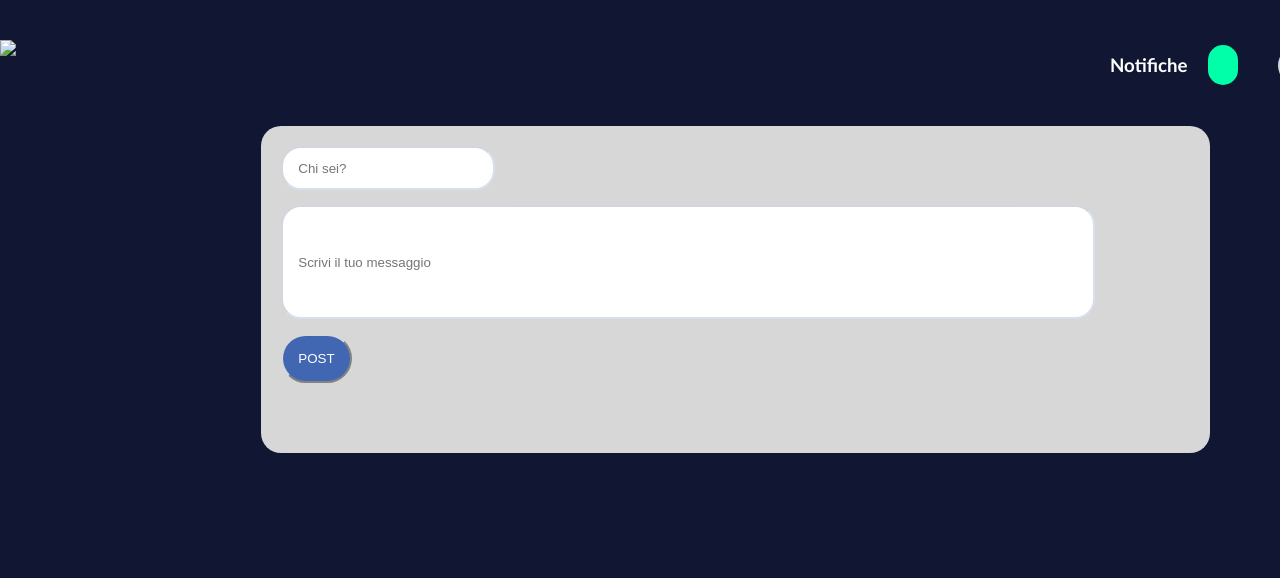
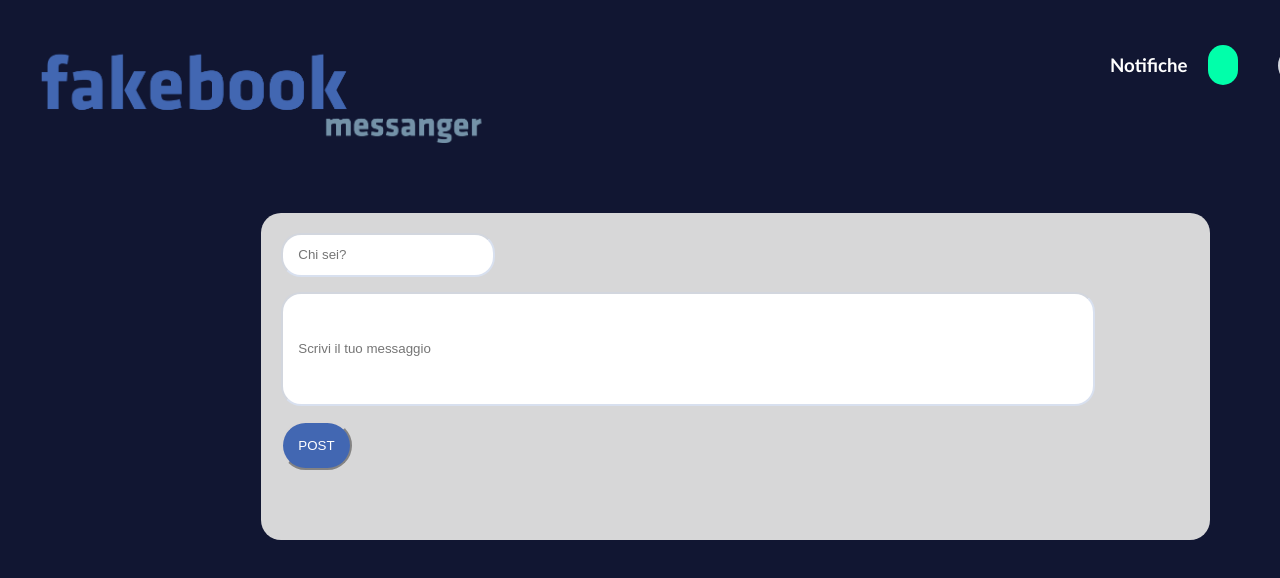
Before and after one commit to MartinaVenasco/30.06, a plain HTML site: page index.html in a window 1280 px wide. Shown: the top 578 px of the page. Drawn offline with Linux system fonts and the light colour scheme; the site is published under a folder, as on GitHub Pages, so addresses that start at the root find nothing; no server answers.

Commit message:
fix: img logo

```diff
--- a/index.html
+++ b/index.html
@@ -8,7 +8,7 @@
   <link rel="stylesheet" href="./style.css">
 </head>
 <body> <header>
- <div class="navbar-container"> <img class ="logo" src="/fb_Tavola disegno 1_Tavola disegno 1.png"> <navbar  class="navbar"> <h3>
+ <div class="navbar-container"> <img class ="logo" src="./img/fb_Tavola disegno 1_Tavola disegno 1.png"> <navbar  class="navbar"> <h3>
     Notifiche</h3> <span id = "count-message"></span><div class="filter">
       <input type="text" class="filter-input" id="filter-input" placeholder="Filtra per...">
     </div>
```
Also changed, not shown: img/fb_Tavola disegno 1_Tavola disegno 1.png (renamed from fb_Tavola disegno 1_Tavola disegno 1.png), img/search-02.png (renamed from search-02.png).
